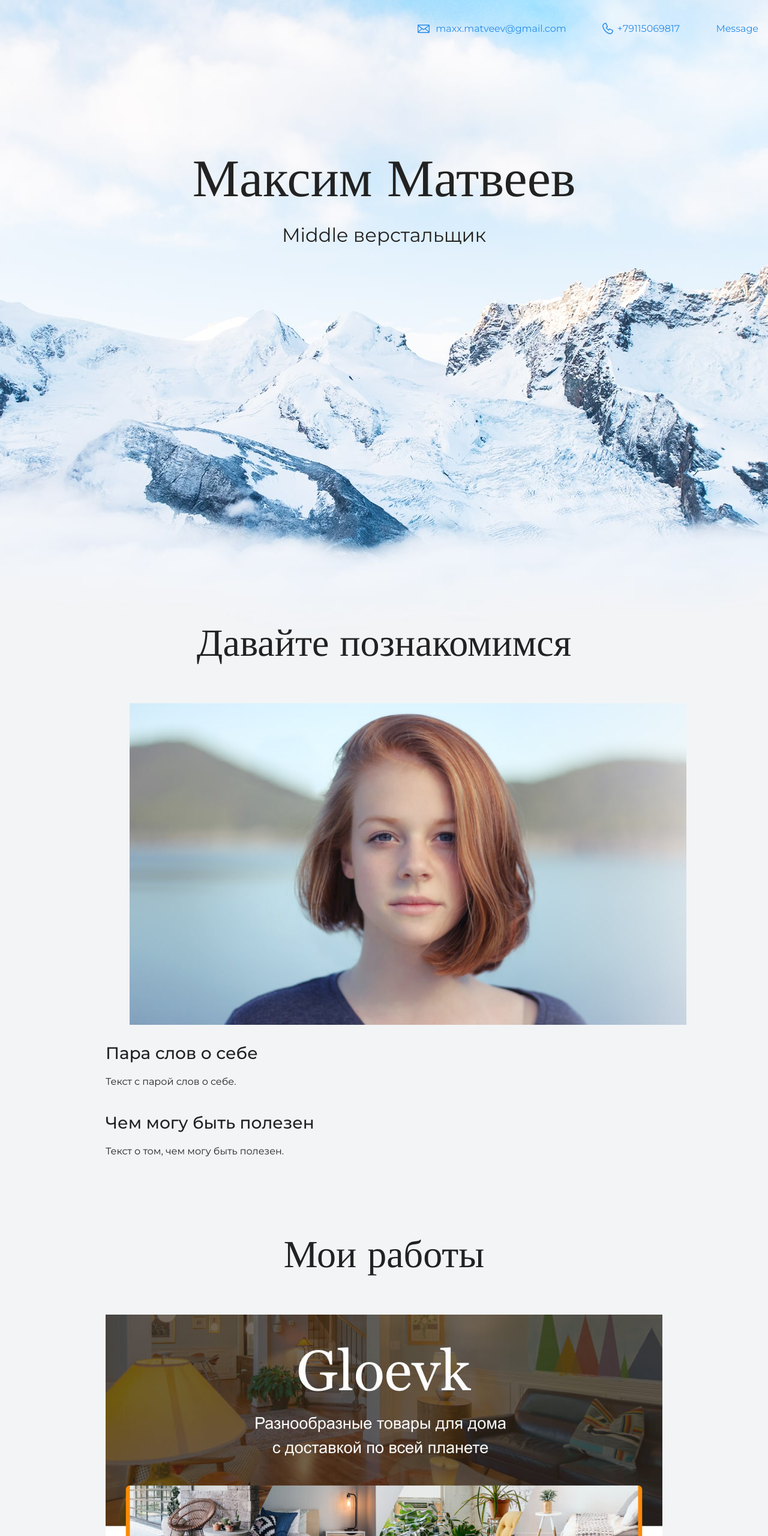
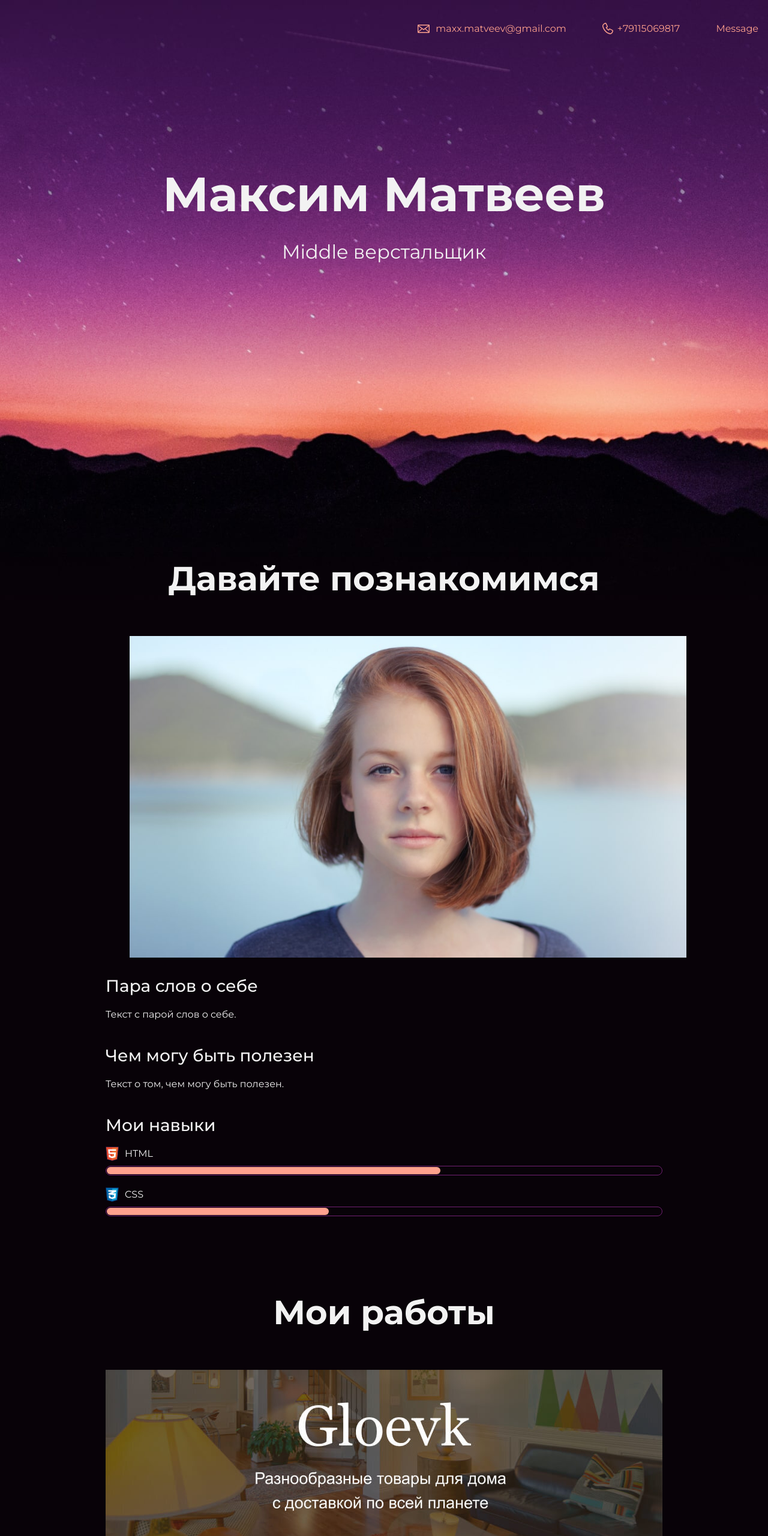
Before and after one commit to InteroperGit/portfolio, a website: page index.html in a window 1280 px wide. Shown: the top 2560 px of the page at 60% size. Drawn offline with nearby package versions, Linux system fonts and the light colour scheme.

Commit message:
[Feature] Section Skills, new theme
- Добавлен раздел "Навыки"
- Добавлена тема оформления Dark

```diff
--- /dev/null
+++ b/assets/themes/basic-dark/style.css
@@ -0,0 +1,189 @@
+body {
+  margin: 0;
+  min-width: 960px;
+  font-family: "Montserrat", "Helvetica", "Arial", sans-serif;
+  font-size: 16px;
+  line-height: 32px;
+  color: #f2f2f2;
+  background-color: #080208;
+  background-image: url("img/hero-bg.jpg");
+  background-repeat: no-repeat;
+  background-position: top center;
+}
+
+.container {
+  max-width: 928px;
+  margin: 0 auto;
+  padding: 0 16px;
+}
+
+.page-header {
+  margin: 0 0 180px;
+  padding: 32px 0 32px;
+}
+
+.page-header .container,
+.page-footer .container {
+  max-width: 1408px;
+  text-align: right;
+}
+
+.page-header a {
+  margin-left: 56px;
+  color: #fea18d;
+  text-decoration: none;
+  background-repeat: no-repeat;
+  background-position: left;
+}
+
+.header-email {
+  padding-left: 30px;
+  background-image: url("img/icon-email.svg");
+}
+
+.header-phone {
+  padding-left: 25px;
+  background-image: url("img/icon-phone.svg");
+}
+
+.hero-image {
+  margin-bottom: 480px;
+}
+
+.hero-image .container {
+  max-width: 1408px;
+  text-align: center;
+}
+
+.heading {
+  margin: 0 0 24px;
+  font-size: 80px;
+  line-height: 96px;
+}
+
+.hero-image p {
+  margin: 0;
+  font-size: 32px;
+  line-height: 48px;
+}
+
+.intro {
+  margin: 0 0 120px;
+}
+
+.subheading {
+  margin: 0 0 56px;
+  font-size: 56px;
+  line-height: 80px;
+  text-align: center;
+}
+
+.user-image {
+  margin: 0 0 32px;
+  text-align: center;
+}
+
+.intro h3,
+.portfolio h3 {
+  margin: 0 0 12px;
+  font-size: 28px;
+  line-height: 40px;
+  font-weight: 500;
+}
+
+.intro p {
+  margin: 0 0 32px;
+}
+
+.skills-list {
+  margin: 0;
+  padding: 0;
+}
+
+.skills-list dt {
+  padding-left: 32px;
+  background-repeat: no-repeat;
+  background-position: left;
+}
+
+.skill-html {
+  background-image: url("img/icon-html.svg");
+}
+
+.skill-css {
+  background-image: url("img/icon-css.svg");
+}
+
+.level {
+  margin: 4px 0 16px;
+  padding: 0;
+  height: 14px;
+  font-size: 0;
+  background-color: #080208;
+  border: 1px solid #712073;
+  border-radius: 8px;
+}
+
+.level div {
+  margin: 1px;
+  height: 12px;
+  background-color: #fea18d;
+  border-radius: 6px;
+}
+
+.portfolio {
+  margin: 0 0 120px;
+}
+
+.projects {
+  margin: 0;
+  padding: 0;
+  list-style: none;
+}
+
+.projects li {
+  margin: 0 0 80px;
+}
+
+.project-image {
+  margin: 0 0 24px;
+  text-align: center;
+}
+
+.projects p {
+  margin: 0 0 24px;
+}
+
+.button {
+  padding: 6px 20px;
+  display: inline-block;
+  vertical-align: baseline;
+  text-decoration: none;
+  text-transform: uppercase;
+  border-radius: 4px;
+  background-color: #712073;
+  color: #ffffff;
+}
+
+.page-footer {
+  padding: 40px 0;
+  background-color: #260c26;
+}
+
+.page-footer a {
+  margin-left: 56px;
+  color: #fea18d;
+  text-decoration: none;
+  background-repeat: no-repeat;
+  background-position: left;
+}
+
+.footer-email {
+  padding-left: 30px;
+  background-image: url("img/icon-email.svg");
+}
+
+.footer-phone {
+  padding-left: 25px;
+  background-image: url("img/icon-phone.svg");
+}
--- a/index.html
+++ b/index.html
@@ -3,7 +3,7 @@
   <head>
     <meta charset="UTF-8">
     <link href="https://fonts.googleapis.com/css?family=Montserrat:400,500,700|Old+Standard+TT&display=swap&subset=cyrillic" rel="stylesheet">
-    <link rel="stylesheet" href="style.css">
+    <link rel="stylesheet" href="assets/themes/basic-dark/style.css">
     <title>Портфолио Junior верстальщик1а</title>
   </head>
 
@@ -29,10 +29,30 @@
         <figure>
           <img src="files/user.jpg" width="928" height="536" alt="Фотография Неопознанного Енота">
         </figure>
-        <h3>Пара слов о себе</h3>
-        <p>Текст с парой слов о себе.</p>
-        <h3>Чем могу быть полезен</h3>
-        <p>Текст о том, чем могу быть полезен.</p>
+        <div>
+          <h3>Пара слов о себе</h3>
+          <p>Текст с парой слов о себе.</p>
+        </div>
+
+        <div>
+          <h3>Чем могу быть полезен</h3>
+          <p>Текст о том, чем могу быть полезен.</p>
+        </div>
+
+        <div class="skills">
+          <h3>Мои навыки</h3>
+          <dl class="skills-list">
+            <dt class="skill-html">HTML</dt>
+            <dd class="level">
+              <div style="width: 60%">60%</div>
+            </dd>
+            <dt class="skill-css">CSS</dt>
+            <dd class="level">
+              <div style="width: 40%">40%</div>
+            </dd>
+          </dl>
+        </div>
+
       </div>
     </section>
 
```
Also changed, not shown: assets/themes/basic-dark/img/hero-bg.jpg (added), assets/themes/basic-dark/img/icon-css.svg (added), assets/themes/basic-dark/img/icon-email.svg (added), assets/themes/basic-dark/img/icon-html.svg (added), assets/themes/basic-dark/img/icon-phone.svg (added), assets/themes/default/img/hero-bg.jpg (renamed from img/hero-bg.jpg), assets/themes/default/img/icon-css.svg (renamed from img/icon-css.svg), assets/themes/default/img/icon-email-footer.svg (renamed from img/icon-email-footer.svg), assets/themes/default/img/icon-email-header.svg (renamed from img/icon-email-header.svg), assets/themes/default/img/icon-html.svg (renamed from img/icon-html.svg), assets/themes/default/img/icon-phone-footer.svg (renamed from img/icon-phone-footer.svg), assets/themes/default/img/icon-phone-header.svg (renamed from img/icon-phone-header.svg), assets/themes/default/style.css (renamed from style.css).
